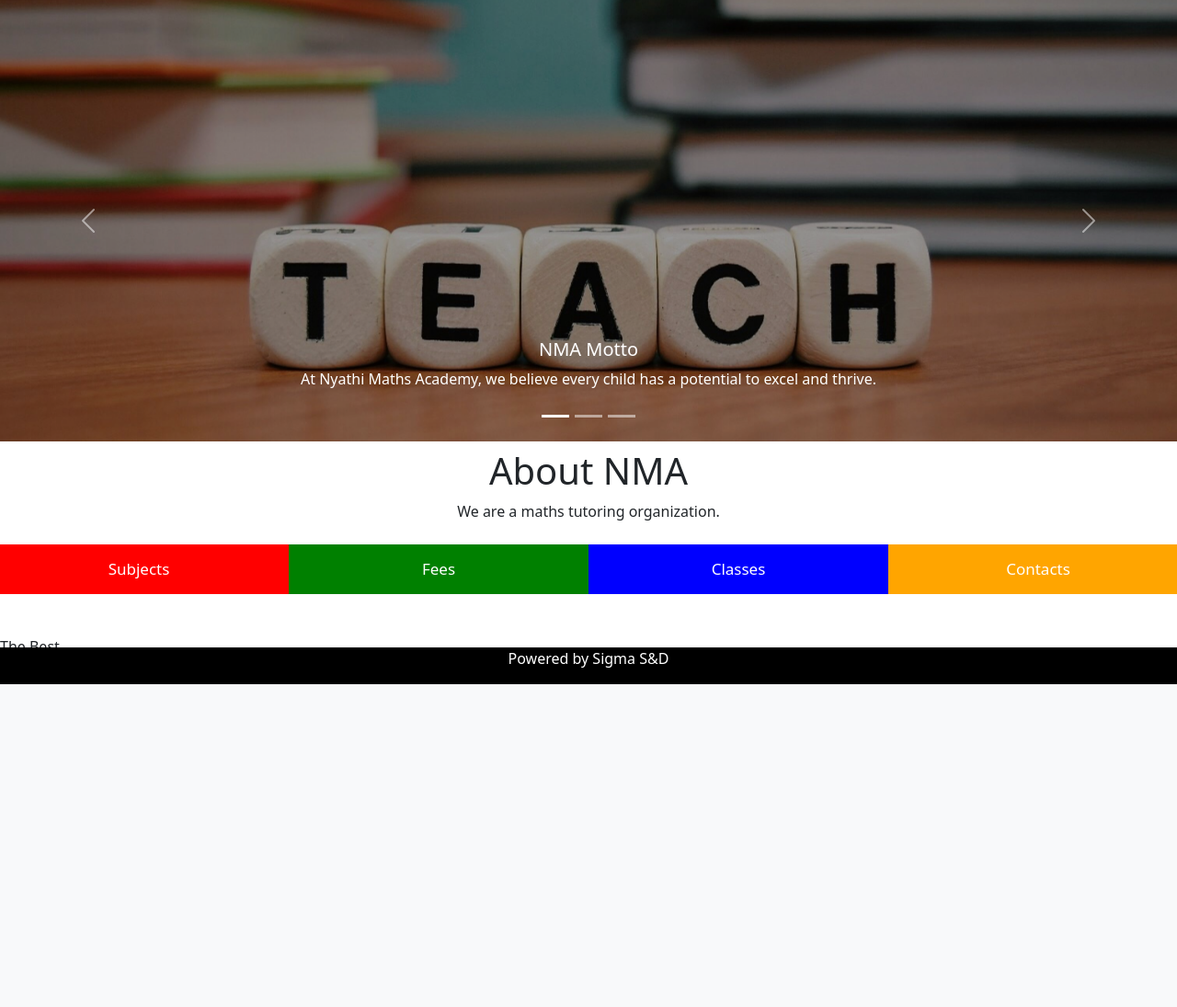
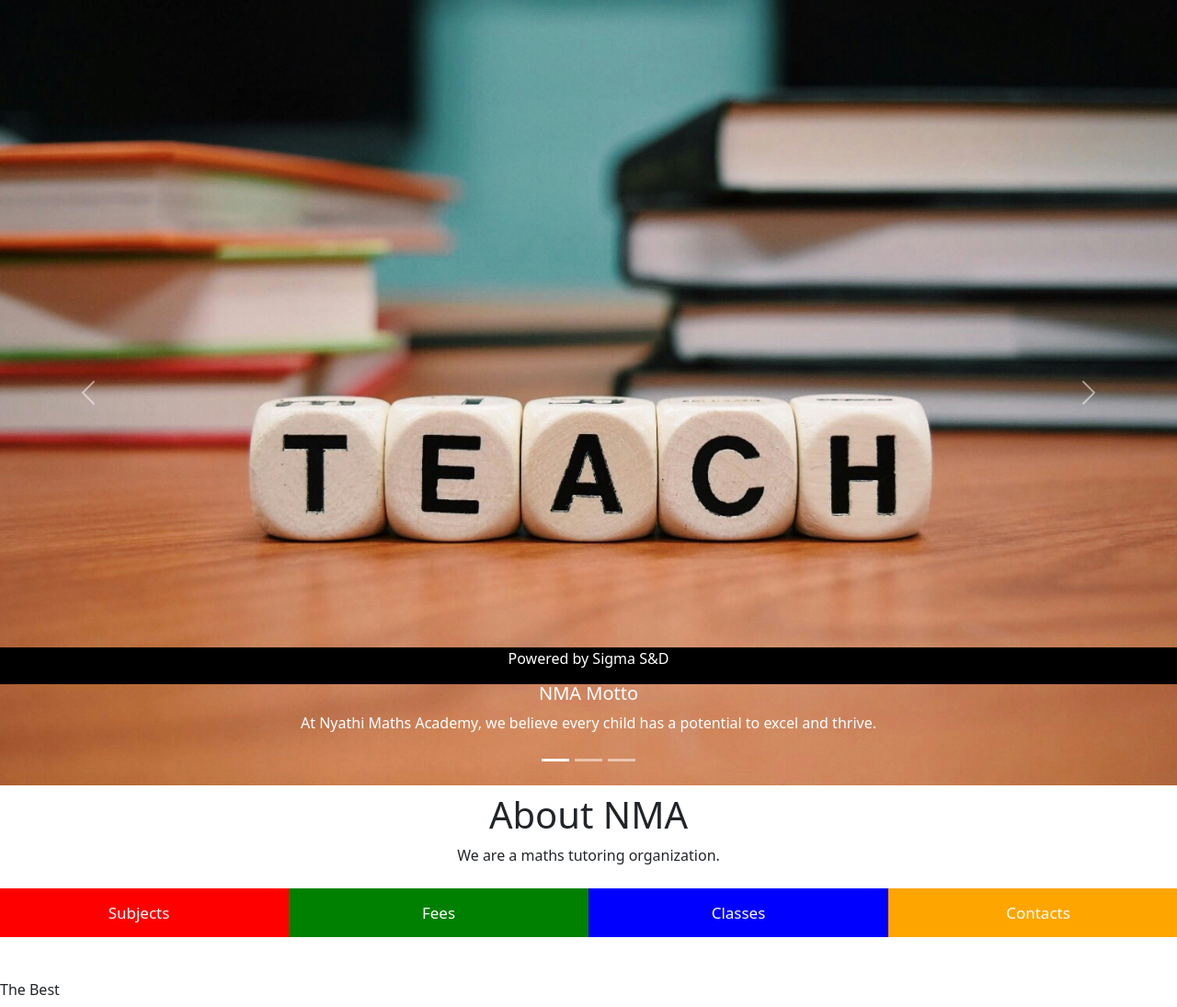
Before and after one commit to Rankhala/school, a Django app: page / in a window 1280 px wide. Shown: the part 56-1151 px from the top of the page at 92% size. Before the commit the page ends 800 px from the top, so only its background shows below. Run offline with Django 5.2, Linux system fonts and the light colour scheme.

Commit message:
Fixed the carousel

```diff
--- a/front/static/front/css/styles.css
+++ b/front/static/front/css/styles.css
@@ -1,4 +1,4 @@
-.c-item {
+/*.c-item {
 	height: 480px;
 }
 
@@ -6,7 +6,7 @@
 	height: 100%;
 	object-fit: cover;
 	filter: brightness(0.6);
-}
+}*/
 
 /* Style the tab buttons */
 .tablink {
```
